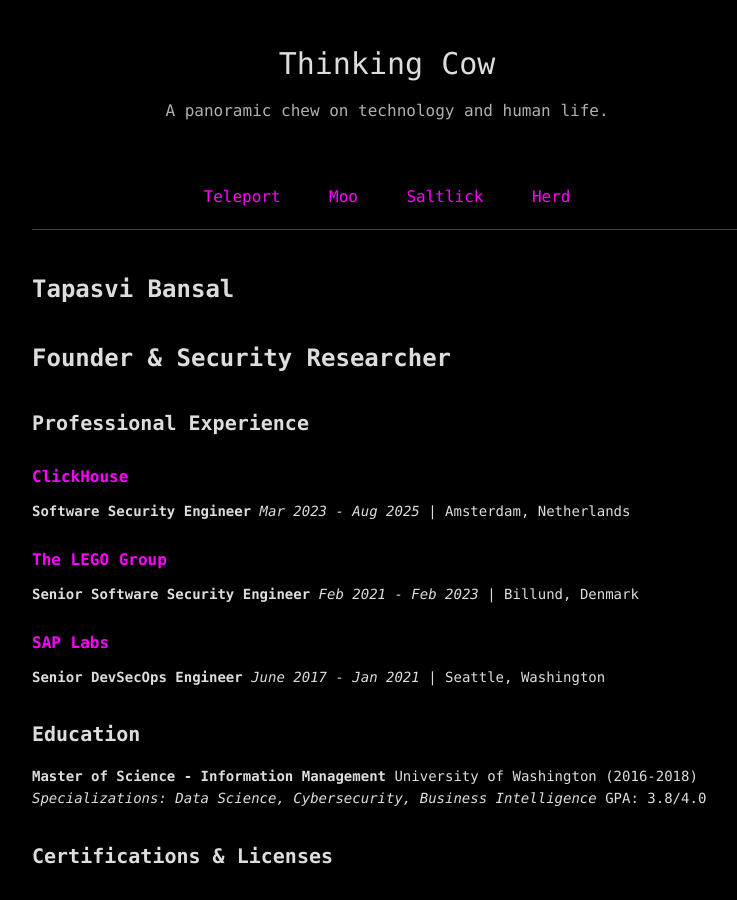
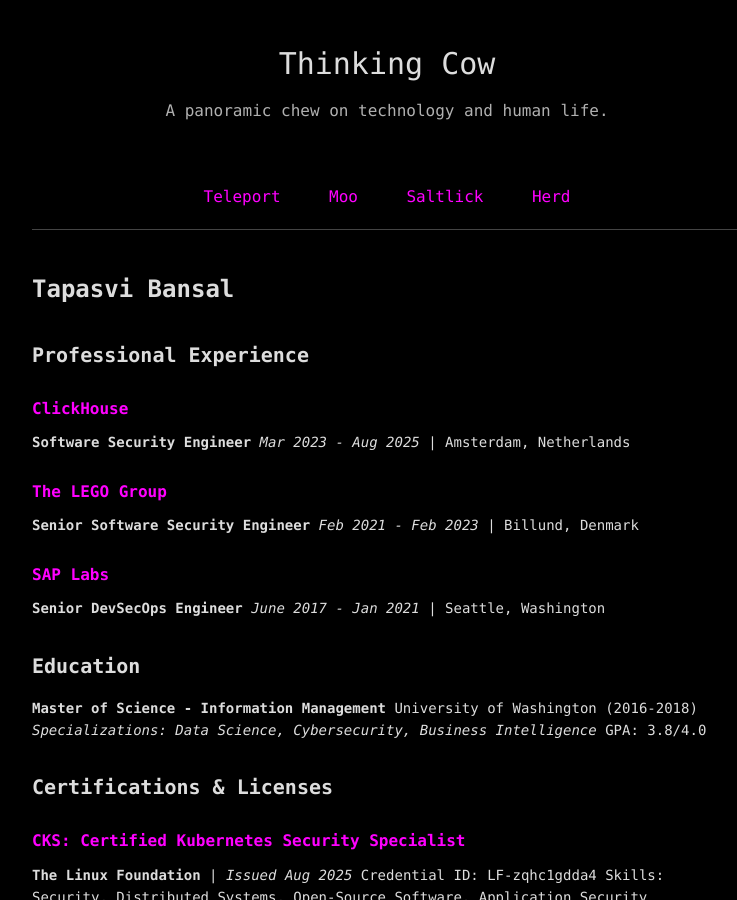
Before and after one commit to tpbansal/thinkingcow, a Jekyll site: the page built from docs/herd/profile_1.md, in a window 1280 px wide and 900 px high. Shown: the whole window, without its empty margins (253-990 px from the left). Built offline with Jekyll 4.4.1, drawn with Linux system fonts in a browser that asks for light colours.

Commit message:
edit profile

```diff
--- a/docs/herd/profile_1.md
+++ b/docs/herd/profile_1.md
@@ -3,8 +3,6 @@
 title: Tapasvi Bansal
 permalink: /herd/tapasvi/
 ---
-
-# **Founder & Security Researcher**
 
 ## Professional Experience
 
```
